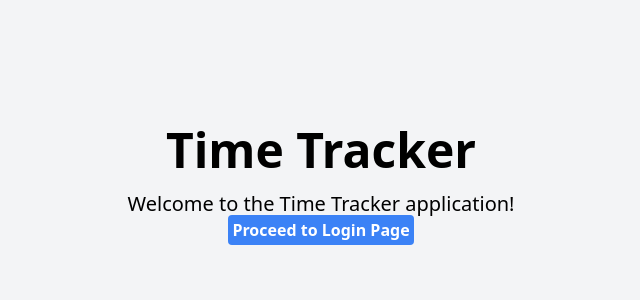
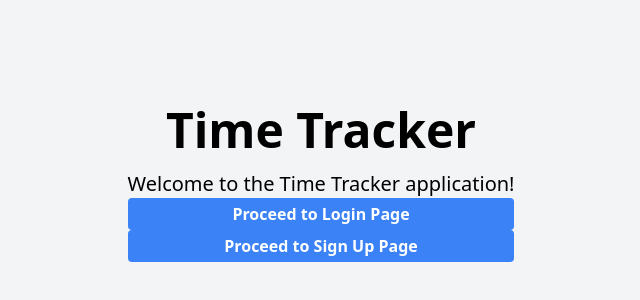
Before and after one commit to xixicir/cs-320-team-3-front-end, a Next.js app: page / in a window 1280 px wide. Shown: the part 216-516 px from the top of the page, without its empty margins (319-959 px from the left). Built offline with nearby package versions, Linux system fonts and the light colour scheme.

Commit message:
updated homepage

```diff
--- a/src/app/page.tsx
+++ b/src/app/page.tsx
@@ -1,14 +1,21 @@
+"use client"
 import React from "react";
+import { useRouter } from "next/navigation";
+import { isLoggedIn, deleteAuthToken } from "./auth";
 
 const HomePage = () => {
+  const router = useRouter();
   return (
     <div className="bg-gray-100 min-h-screen flex items-center justify-center">
       <div className="text-center">
         <h1 className="text-5xl font-bold mb-4">Time Tracker</h1>
         <p className="text-xl">Welcome to the Time Tracker application!</p>
-        <a href="/login" className="bg-blue-500 hover:bg-blue-700 text-white font-bold py-1 px-1 rounded w-full">
+        {!isLoggedIn() ? <button onClick={()=>{router.push("/login")}} className="bg-blue-500 hover:bg-blue-700 text-white font-bold py-1 px-1 rounded w-full">
           Proceed to Login Page
-        </a>
+        </button> : null}
+        {!isLoggedIn() ? <button onClick={()=>{router.push("/signup")}} className="bg-blue-500 hover:bg-blue-700 text-white font-bold py-1 px-1 rounded w-full">
+          Proceed to Sign Up Page
+        </button> : null}
       </div>
     </div>
   );
```
